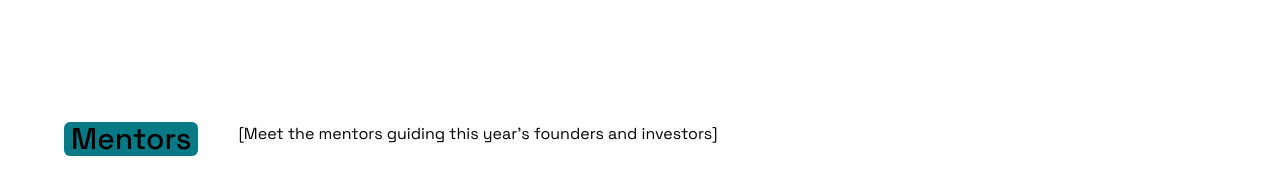
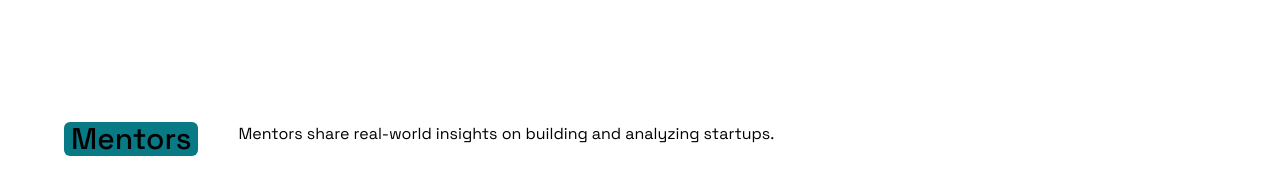
Before and after one commit to rickwgarcia/lobovccup, a React (Vite) app: page / in a window 1280 px wide. Shown: the part 5000-5186 px from the top of the page. Built offline with nearby package versions, Linux system fonts and the light colour scheme.

Commit message:
updated mentor sub text

```diff
--- a/src/components/mentors/MentorsSection.tsx
+++ b/src/components/mentors/MentorsSection.tsx
@@ -9,7 +9,7 @@ export default function MentorsSection() {
       <Container className="flex flex-col gap-8 lg:flex-row lg:items-start lg:gap-10">
         <SectionLabel size="h2">Mentors</SectionLabel>
         <p className="max-w-[580px] font-grotesk text-body text-black">
-          [Meet the mentors guiding this year&rsquo;s founders and investors]
+          Mentors share real-world insights on building and analyzing startups.
         </p>
       </Container>
 
```
